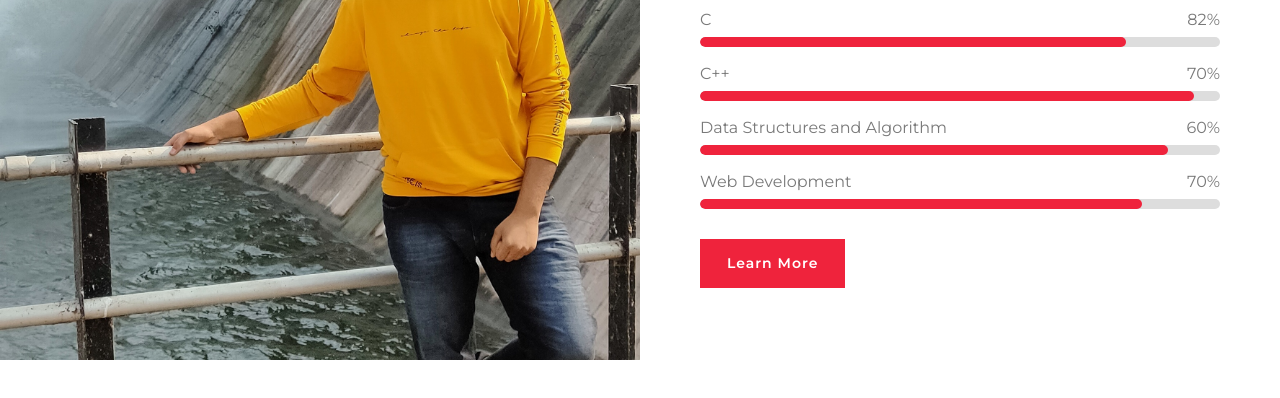
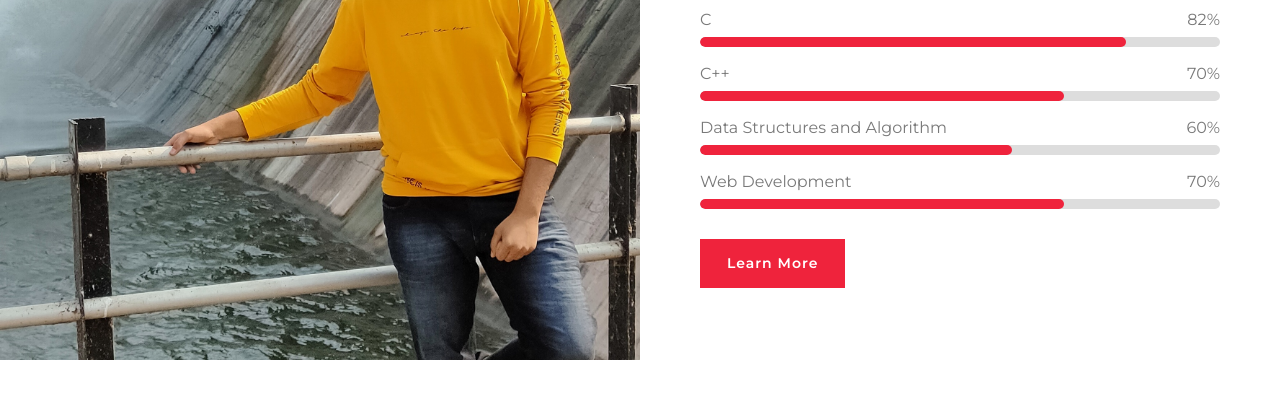
Before and after one commit to rohitchilhorkar/rdc07.github.io, a plain HTML site: page index.html in a window 1280 px wide. Shown: the part 704-1102 px from the top of the page. Drawn offline with nearby package versions, Linux system fonts and the light colour scheme.

Commit message:
Update index.html

```diff
--- a/index.html
+++ b/index.html
@@ -117,19 +117,19 @@
                                     <p>C++</p><p>70%</p>
                                 </div>
                                 <div class="progress">
-                                    <div class="progress-bar" role="progressbar" aria-valuenow="95" aria-valuemin="0" aria-valuemax="100"></div>
+                                    <div class="progress-bar" role="progressbar" aria-valuenow="70" aria-valuemin="0" aria-valuemax="100"></div>
                                 </div>
                                 <div class="skill-name">
                                     <p>Data Structures and Algorithm</p><p>60%</p>
                                 </div>
                                 <div class="progress">
-                                    <div class="progress-bar" role="progressbar" aria-valuenow="90" aria-valuemin="0" aria-valuemax="100"></div>
+                                    <div class="progress-bar" role="progressbar" aria-valuenow="60" aria-valuemin="0" aria-valuemax="100"></div>
                                 </div>
                                 <div class="skill-name">
                                     <p>Web Development</p><p>70%</p>
                                 </div>
                                 <div class="progress">
-                                    <div class="progress-bar" role="progressbar" aria-valuenow="85" aria-valuemin="0" aria-valuemax="100"></div>
+                                    <div class="progress-bar" role="progressbar" aria-valuenow="70" aria-valuemin="0" aria-valuemax="100"></div>
                                 </div>
                             </div>
                             <a class="btn" href="https://www.linkedin.com/in/rohitchilhorkar/">Learn More</a>
@@ -256,7 +256,7 @@
                                         <p class="help-block"></p>
                                     </div>
                                     <div>
-                                        <button class="btn" type="submit" id="sendMessageButton">Send Message</button>
+                                        <button class="btn" type="submit" id="sendMessageButton" >Send Message</button>
                                     </div>
                                 </form>
                             </div>
```
